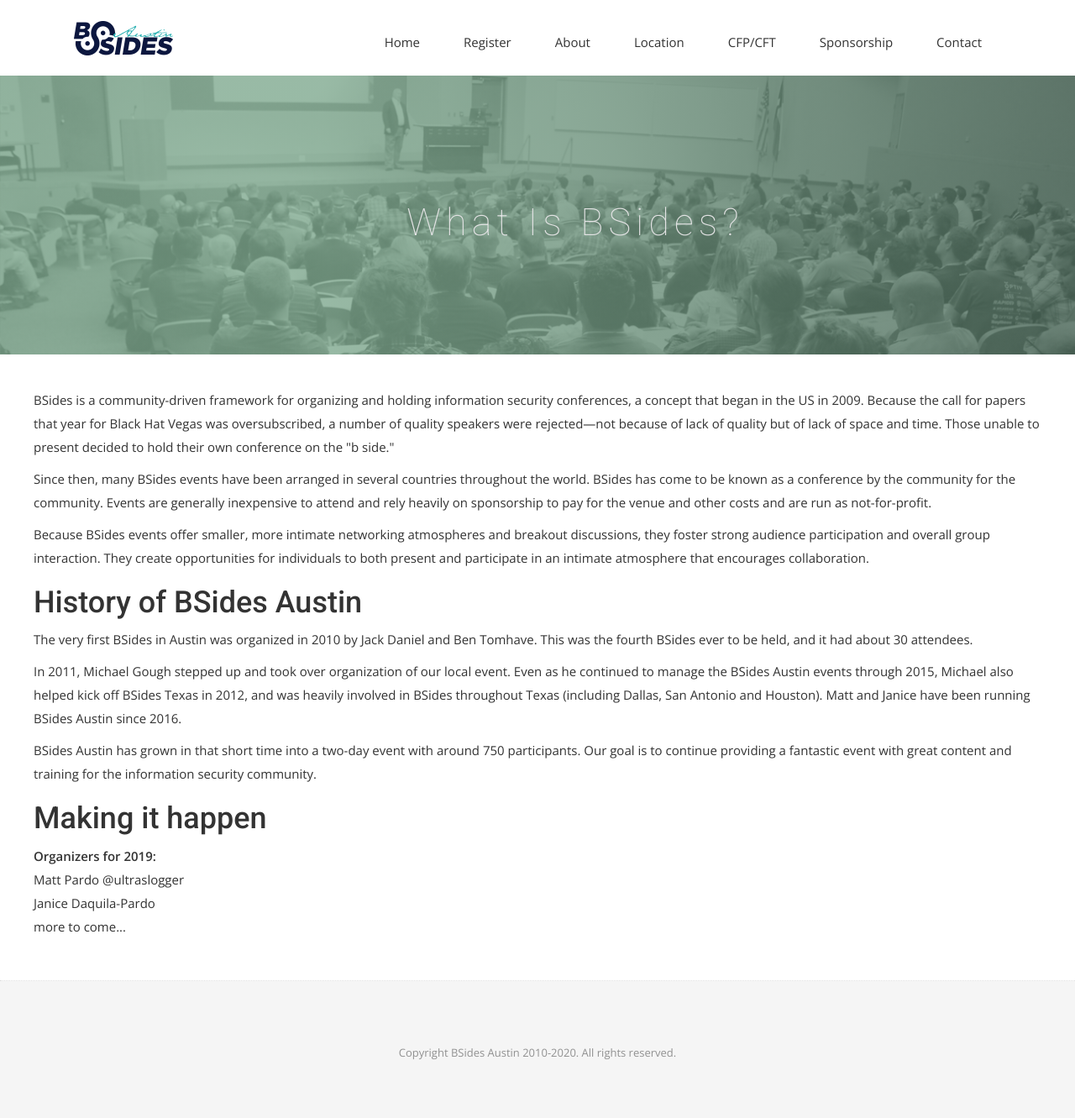
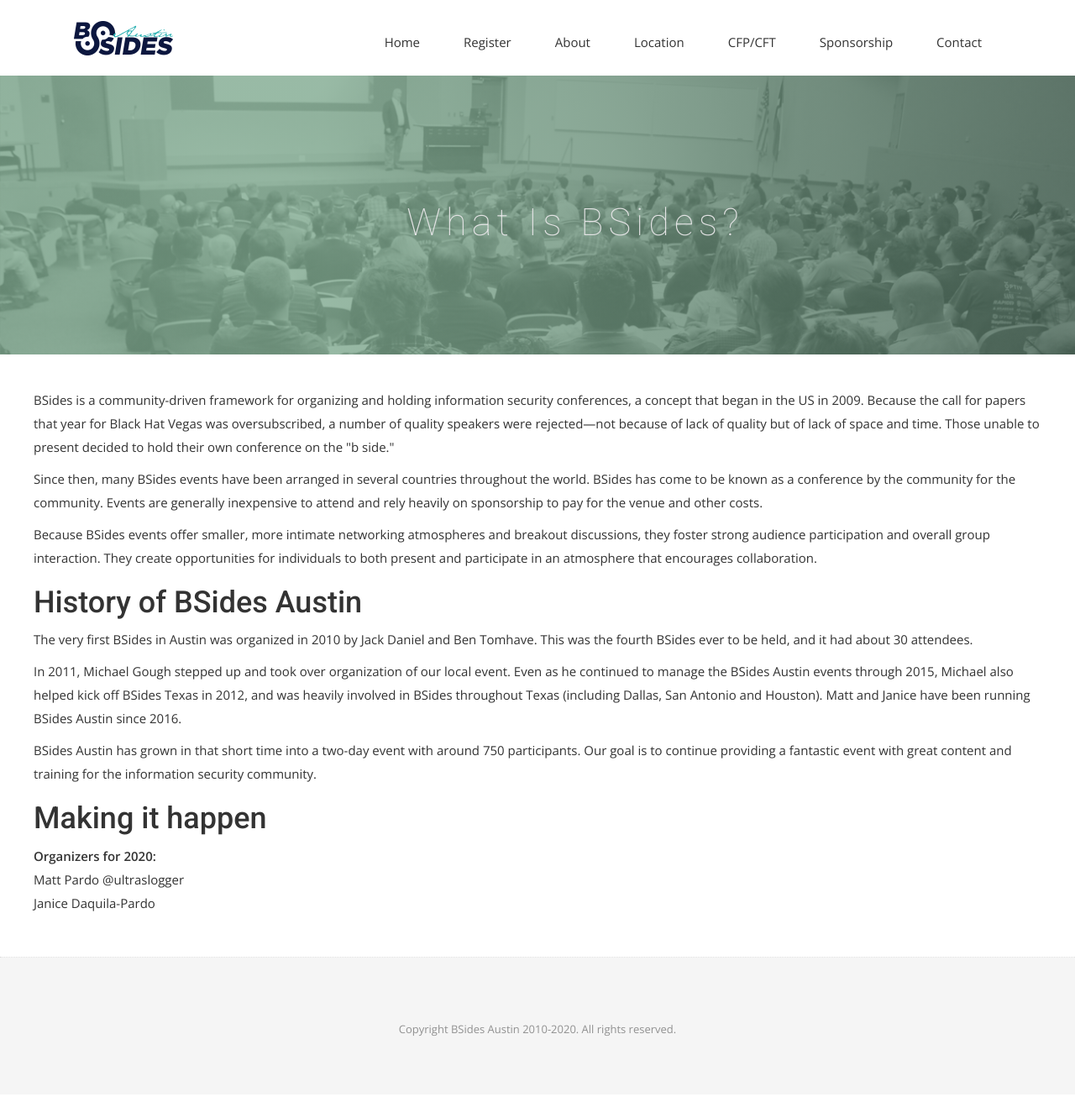
Before and after one commit to bsidesaustin/test, a Jekyll site: the page built from about.html, in a window 1280 px wide. Shown: the whole page at 84% size. Built offline with Jekyll 4.4.1, drawn with Linux system fonts in a browser that asks for light colours; nearby versions of some CDN libraries; some web fonts are replaced; after the commit the page ends 1303 px from its top, so only the background shows below that.

Commit message:
Update about.html

```diff
--- a/about.html
+++ b/about.html
@@ -22,19 +22,18 @@
 <div class="post-area">
 
 <p>BSides is a community-driven framework for organizing and holding information security conferences, a concept that began in the US in 2009. Because the call for papers that year for Black Hat Vegas was oversubscribed, a number of quality speakers were rejected—not because of lack of quality but of lack of space and time. Those unable to present decided to hold their own conference on the "b side."</p>
-<p>Since then, many BSides events have been arranged in several countries throughout the world. BSides has come to be known as a conference by the community for the community. Events are generally inexpensive to attend and rely heavily on sponsorship to pay for the venue and other costs and are run as not-for-profit.</p>
-<p>Because BSides events offer smaller, more intimate networking atmospheres and breakout discussions, they foster strong audience participation and overall group interaction. They create opportunities for individuals to both present and participate in an intimate atmosphere that encourages collaboration.</p>
+<p>Since then, many BSides events have been arranged in several countries throughout the world. BSides has come to be known as a conference by the community for the community. Events are generally inexpensive to attend and rely heavily on sponsorship to pay for the venue and other costs.</p>
+<p>Because BSides events offer smaller, more intimate networking atmospheres and breakout discussions, they foster strong audience participation and overall group interaction. They create opportunities for individuals to both present and participate in an atmosphere that encourages collaboration.</p>
 
 <h1>History of BSides Austin</h1>
 <p>The very first BSides in Austin was organized in 2010 by Jack Daniel and Ben Tomhave. This was the fourth BSides ever to be held, and it had about 30 attendees.</p>
 <p>In 2011, Michael Gough stepped up and took over organization of our local event. Even as he continued to manage the BSides Austin events through 2015, Michael also helped kick off BSides Texas in 2012, and was heavily involved in BSides throughout Texas (including Dallas, San Antonio and Houston). Matt and Janice have been running BSides Austin since 2016.</p>
 <p>BSides Austin has grown in that short time into a two-day event with around 750 participants. Our goal is to continue providing a fantastic event with great content and training for the information security community.</p>
 <h1>Making it happen</h1>
-<p><strong>Organizers for 2019:</strong>
+<p><strong>Organizers for 2020:</strong>
  <br>
   Matt Pardo @ultraslogger<br>
   Janice Daquila-Pardo<br>
-  more to come...
 
   </p>
 
```
